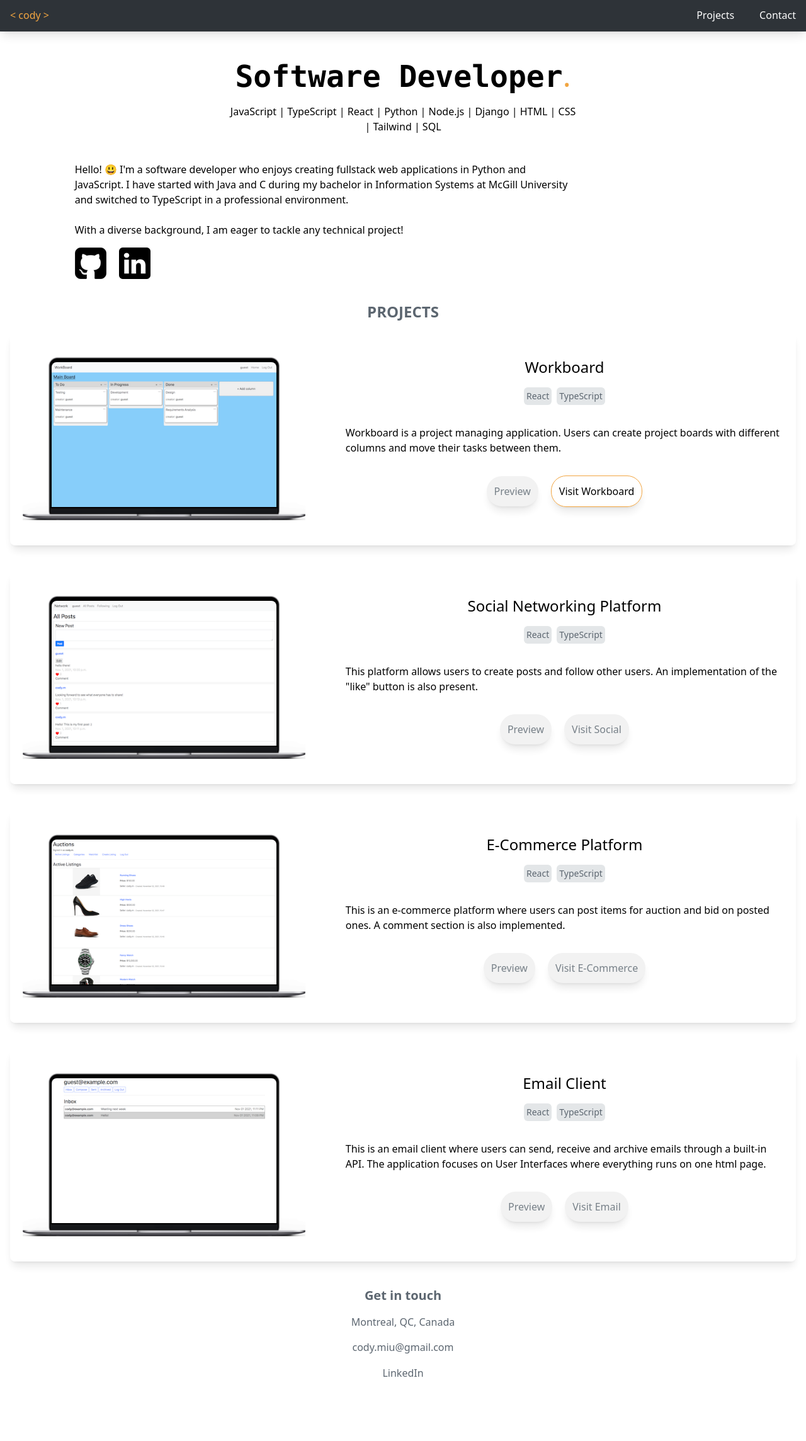
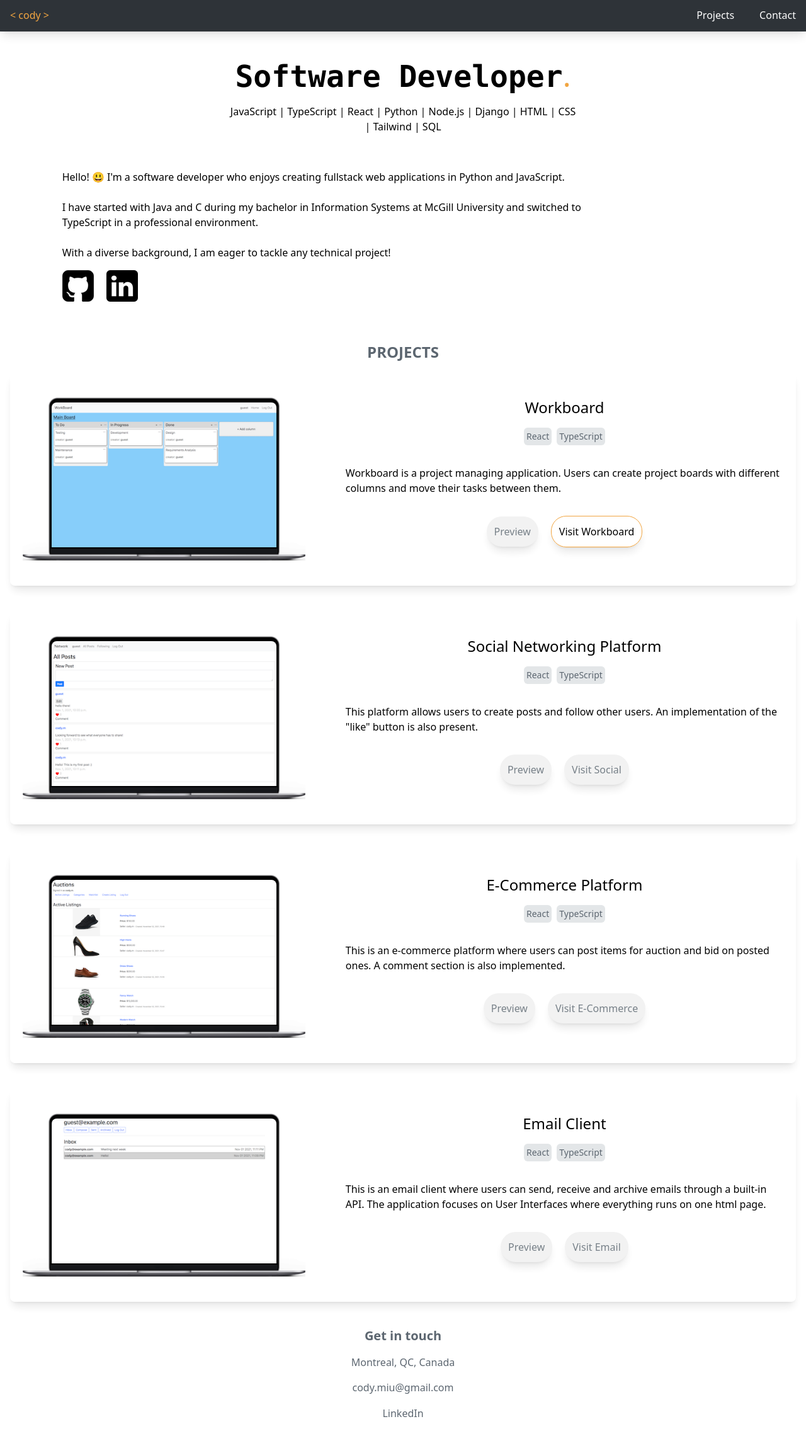
Before and after one commit to Cody06/Portfolio, a Next.js app: page / in a window 1280 px wide. Shown: the top 2288 px of the page at 63% size. Before the commit the page ends 2233 px from the top, so only its background shows below. Built offline with nearby package versions, Linux system fonts and the light colour scheme.

Commit message:
Clean up tailwind classes

```diff
--- a/src/components/Landing/components/Footer.tsx
+++ b/src/components/Landing/components/Footer.tsx
@@ -17,7 +17,7 @@ const Footer = () => {
     return (
         <footer
             id="contact"
-            className="flex flex-col gap-y-4 items-center text-primary-100 mb-10 animate-fade-in"
+            className="flex flex-col gap-y-4 items-center pb-10 text-primary-100 animate-fade-in"
         >
             <h1 className="text-xl font-bold">Get in touch</h1>
             <p>Montreal, QC, Canada</p>
--- a/src/components/Landing/components/Header.tsx
+++ b/src/components/Landing/components/Header.tsx
@@ -15,10 +15,11 @@ const Header = () => {
         'SQL',
     ];
 
-    const secondHeader = technologies.join(' | ');
+    const techList = technologies.join(' | ');
 
-    const headlineText = `Hello! 😃 I'm a software developer who enjoys creating fullstack web applications in Python and JavaScript. I have started with Java and C during my bachelor in Information Systems at McGill University and switched to TypeScript in a professional environment.
-    \n With a diverse background, I am eager to tackle any technical project!`;
+    const headlineParagraph = `Hello! 😃 I'm a software developer who enjoys creating fullstack web applications in Python and JavaScript.
+        \n I have started with Java and C during my bachelor in Information Systems at McGill University and switched to TypeScript in a professional environment.
+        \n With a diverse background, I am eager to tackle any technical project!`;
 
     const linkButtons = [
         {
@@ -50,19 +51,19 @@ const Header = () => {
     ];
 
     return (
-        <header className="mb-4">
-            <div className="flex flex-col items-center gap-y-5 mb-6">
+        <header>
+            <div className="flex flex-col items-center gap-y-5 pb-14">
                 <h1 className="text-3xl md:text-5xl text-center">
                     <span className="font-bold font-mono multi-line-type">Software Developer</span>
                     <span className="text-secondary-100 animate-drop">.</span>
                 </h1>
-                <h2 className="text-center max-w-[35rem] animate-fade-in-up">{secondHeader}</h2>
+                <h2 className="text-center max-w-[35rem] animate-fade-in-up">{techList}</h2>
             </div>
 
             <div className="flex justify-evenly">
-                <div className="p-5 md:basis-2/3">
+                <div className="md:basis-2/3">
                     <p className="mb-4 animate-fade-in" style={{ whiteSpace: 'pre-line' }}>
-                        {headlineText}
+                        {headlineParagraph}
                     </p>
                     <div className="flex gap-x-5 animate-slide-left-to-right">
                         {linkButtons.map((button) => (
--- a/src/components/Landing/components/ProjectsCollection.tsx
+++ b/src/components/Landing/components/ProjectsCollection.tsx
@@ -46,7 +46,7 @@ const ProjectsCollection = () => {
     ];
 
     return (
-        <main id="projects-collection" className="mb-10 animate-fade-in">
+        <main id="projects-collection" className="pt-16 pb-10 animate-fade-in">
             <h1 className="text-2xl font-bold text-center text-primary-100 uppercase mb-4">
                 Projects
             </h1>
--- a/src/components/Landing/components/TopNav.tsx
+++ b/src/components/Landing/components/TopNav.tsx
@@ -23,7 +23,7 @@ const TopNav: React.FC = () => {
     ];
 
     return (
-        <nav className="fixed w-full mb-[3.125rem] z-10 px-4 py-3 bg-primary-120 shadow-lg animate-navbar">
+        <nav className="fixed z-10 w-full px-4 py-3 bg-primary-120 shadow-lg animate-navbar">
             <div className="flex justify-between content-max-width m-auto">
                 <div className="text-secondary-100 hover:animate-bounce">&lt; cody &gt;</div>
 
--- a/src/components/Landing/index.tsx
+++ b/src/components/Landing/index.tsx
@@ -7,7 +7,7 @@ import Footer from './components/Footer';
 const LandingPage = () => (
     <>
         <TopNav />
-        <div className="content-max-width m-auto px-4 pt-24 overscroll-y-containt">
+        <div className="content-max-width m-auto px-4 pt-24">
             <Header />
             <ProjectsCollection />
             <Footer />
```
